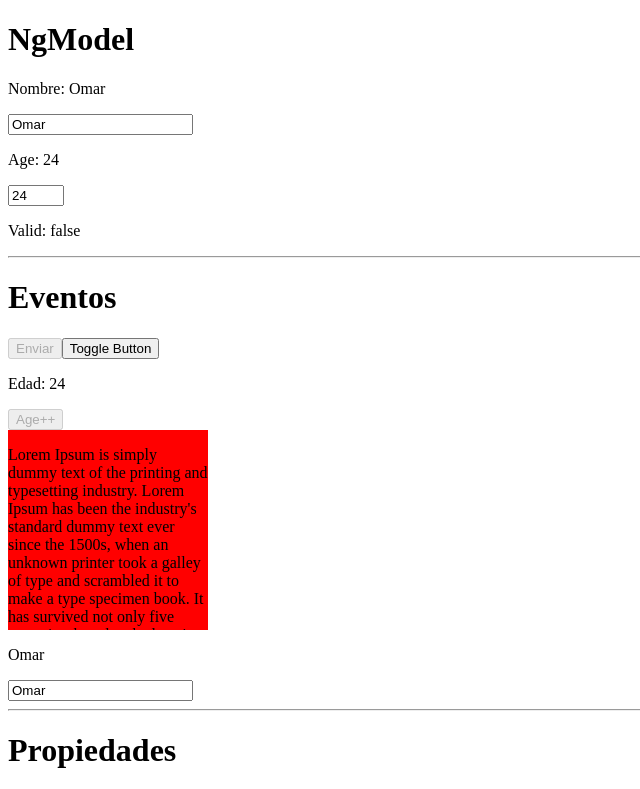
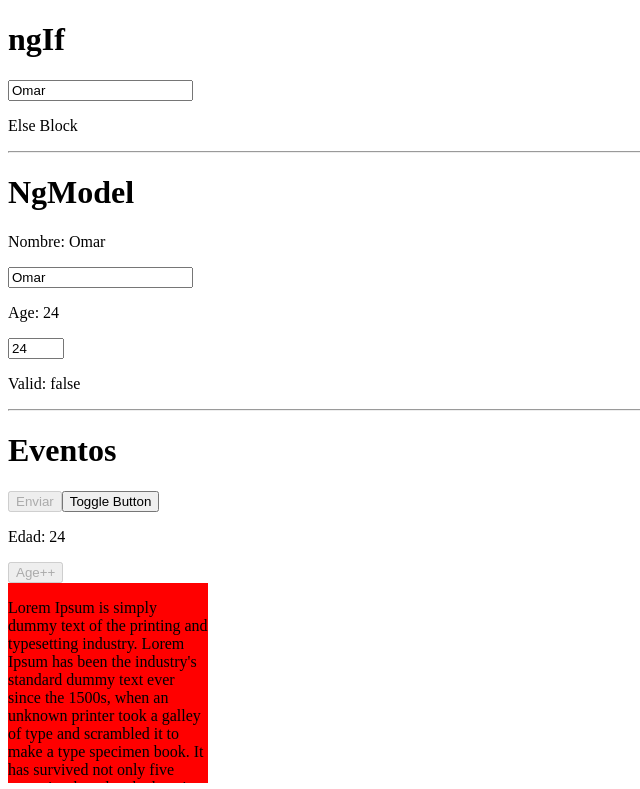
Before and after one commit to Omarvillada/my-store, an Angular app: page / in a window 1280 px wide. Shown: the top 789 px of the page, without its empty margins (0-640 px from the left). Built offline with nearby package versions, Linux system fonts and the light colour scheme; grey boxes are pictures that could not be loaded.

Commit message:
Uso de ngIf

```diff
--- a/src/app/app.component.html
+++ b/src/app/app.component.html
@@ -1,3 +1,11 @@
+<h1>ngIf</h1>
+<input type="text"  [(ngModel)] = "name">
+<p *ngIf="name === 'soy omar'">Soy Omar</p>
+<p *ngIf="name === 'soy julian' && age == 18; else elseBlock">Soy Julian</p>
+<ng-template #elseBlock>
+  <p>Else Block</p>
+</ng-template>
+<hr/>
 <h1>NgModel</h1>
 <p>Nombre: {{name}}</p>
 <input type="text" required #nameInput="ngModel" [(ngModel)] = "name">
```
Also changed, not shown: 1 other file (tests, documents, lock files or other folders).
